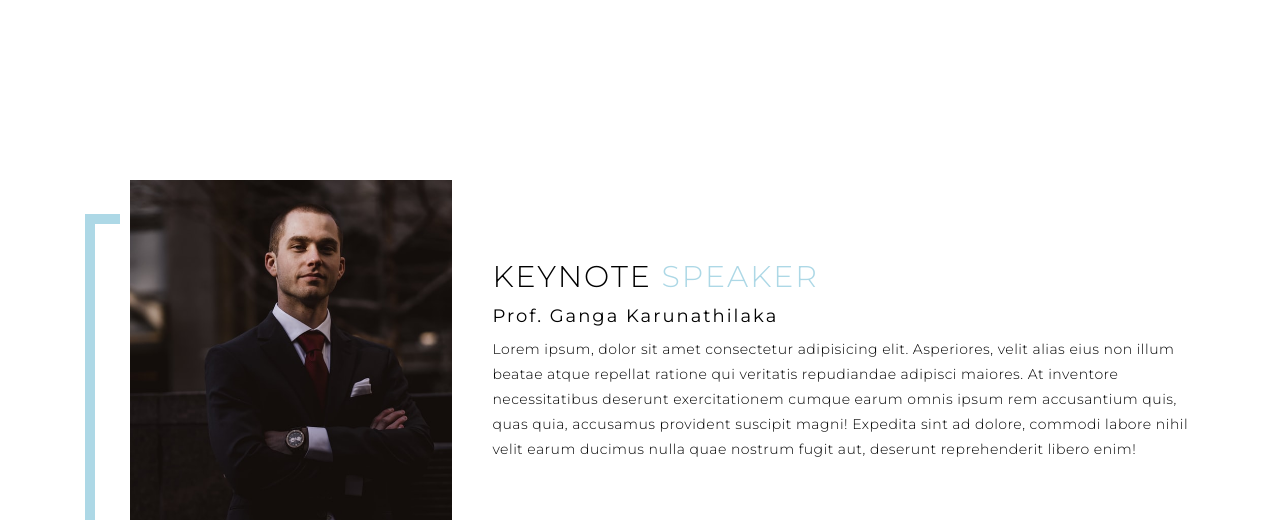
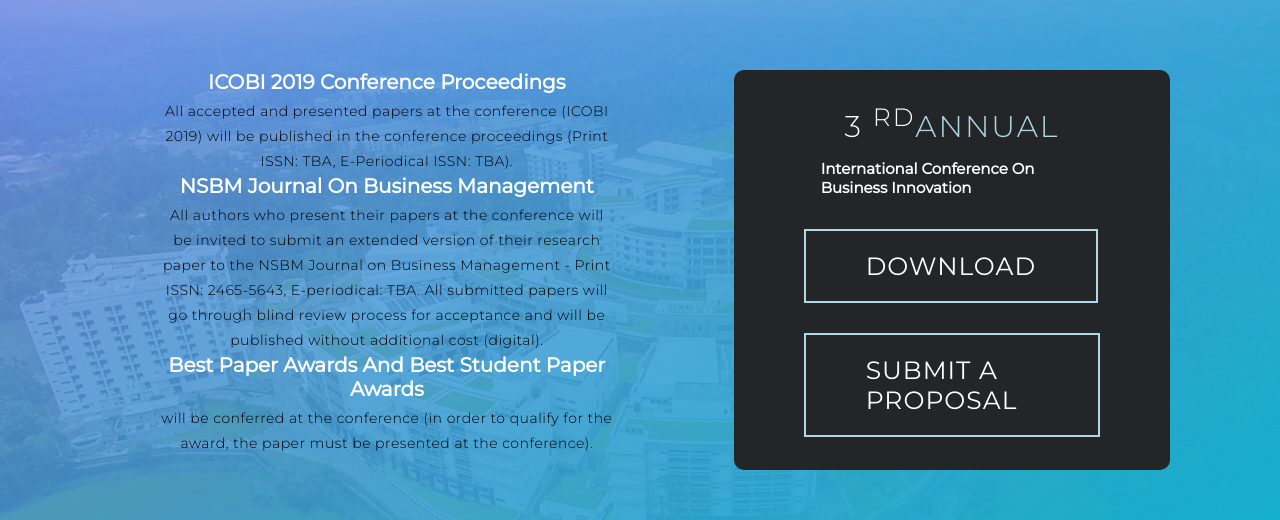
Before and after one commit to HirushaR/ICOBI-2020, a website: page dist/index.html in a window 1280 px wide. Shown: the part 1630-2150 px from the top of the page. Drawn offline with nearby package versions, Linux system fonts and the light colour scheme.

Commit message:
addd register panel

```diff
--- a/scss/main.scss
+++ b/scss/main.scss
@@ -311,8 +311,66 @@
 }
 /* End Main Section */
 
+#register{
+  .register {
+    flex-direction: column;
+    text-align: center;
+    max-width: 1200px;
+    margin: 0 auto;
+    padding: 100px 20px;
+  }
+  background: url(../image/03.jpg);
+  background-size: cover;
+  background-position: top center;
+  position: relative;
+  z-index: 1;
+
+  &:after{
+    position: absolute;
+    top: 0;
+    left: 0;
+    right: 0;
+    bottom: 0;
+    z-index: -1;
+    width: 100%;
+    height: 100%;
+    background-image: linear-gradient(145deg, rgba(152, 119, 234, 0.7) -25%, #13b1cd 100%);
+    background-repeat: repeat-x;
+    content: " ";
+  }
+  .col-right {
+    position: relative;
+
+
+    background-color: #242526;
+    border-radius: 10px;
+
+    h1,h2{
+      color: white;
+      padding: 2px 17px;
+    }
+
+  }
+  .col-left{
+    position: center;
+    padding:0 100px;
+    h2 {
+      color: white;
+      font-size: 20px;
+    }
+    p{
+      font-weight: 100;
+    }
+
+  }
+
+}
+
+
+
+
 /* About Section*/
-#about{
+ #about{
   .about {
     flex-direction: column-reverse;
     text-align: center;
--- a/scss/media.scss
+++ b/scss/media.scss
@@ -16,6 +16,25 @@
     font-size: 7rem;
   }
   /* End Hero */
+
+  #register .register{
+    flex-direction:row ;
+    .col-left{
+      width: 60%;
+      height: 400px;
+      padding:0 100px;
+    }
+    .col-right{
+      width: 40%;
+      height: 400px;
+      text-align: left;
+      padding: 30px;
+      padding: 30px 70px;
+      margin-right: 50px;
+      margin-left: 20px;
+    }
+  }
+
 
   /* About */
   #about .about {
@@ -65,6 +84,9 @@
     text-align: left;
   }
   /* End About */
+ #register .register{
+   flex-direction: row;
+ }
 
 
 
@@ -117,4 +139,10 @@
   #header .hamburger {
     margin-right: 5px;
   }
+  #register .col-right{
+    padding: 15px 2px;
+  }
+  #register .col-left{
+    padding: 20px 17px;
+  }
 }
```
Also changed, not shown: dist/css/main.css, dist/index.html.
